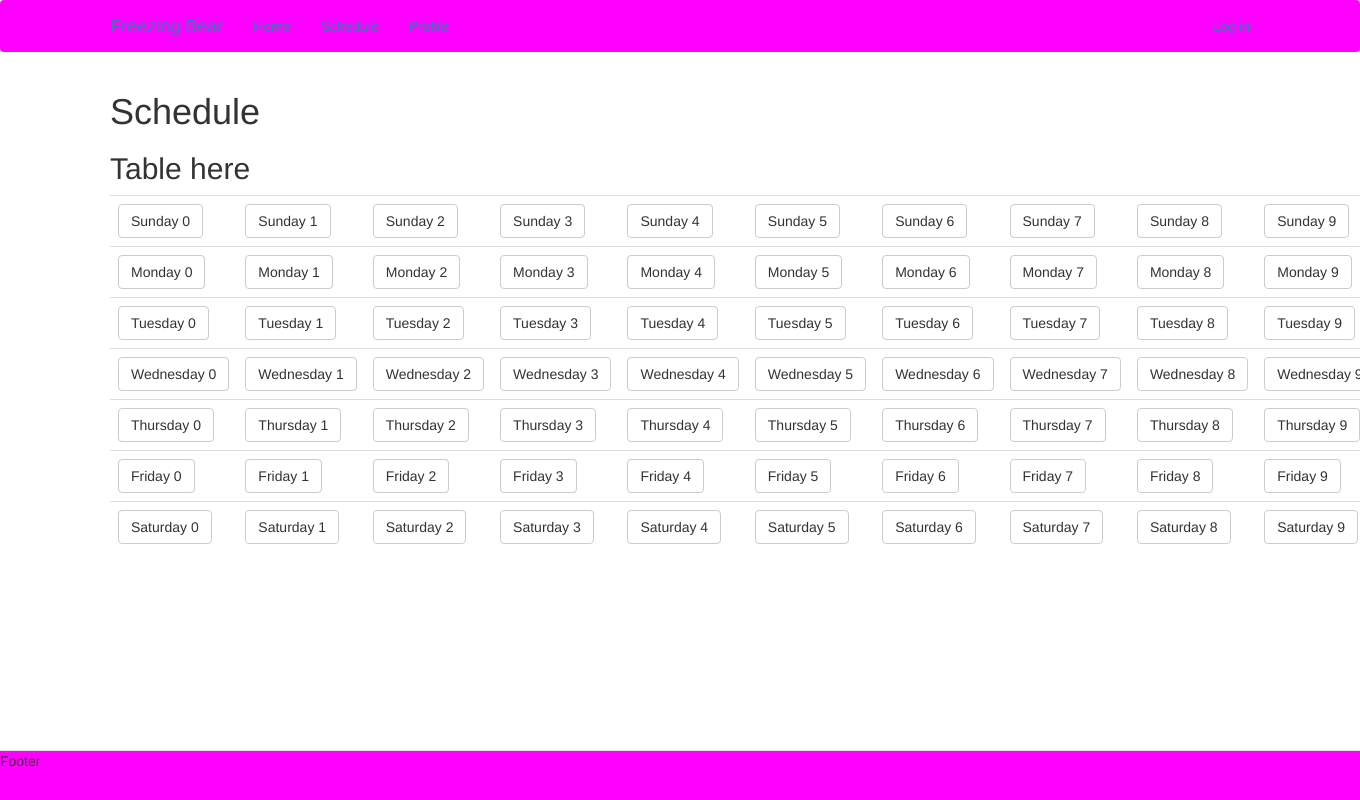
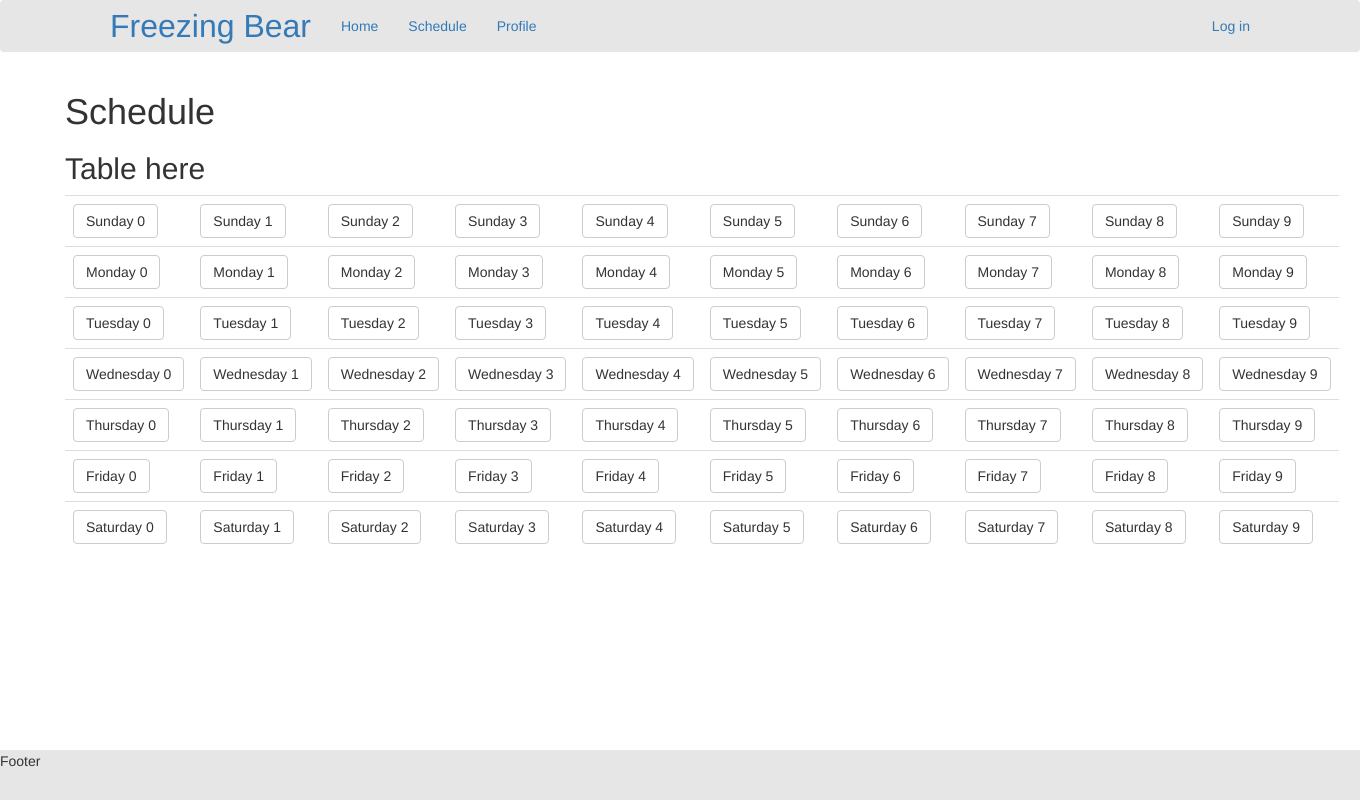
Before and after one commit to triggity/freezing-bear, a Django app: page /schedule/ in a window 1360 px wide. Run offline with Django 3.2, Linux system fonts and the light colour scheme; some libraries are stand-ins or nearby versions.

Commit message:
first changes to css

```diff
--- a/static/css/base.css
+++ b/static/css/base.css
@@ -2,6 +2,23 @@
   margin-top: 15px;
   color: rgb(153, 153, 153);
 }
-.navbar {
-	background-color: magenta;
+.navbar, .navbar-fixed-bottom {
+	background-color: #E6E6E6;
 }
+.navbar-brand {
+	font-size: 24pt;
+}
+#content.container {
+	margin-left: 50px;
+	margin-right: 50px;
+}
+/* login page */
+.form-signin {
+	width: 251px;
+	text-align: center;
+	margin-left: auto;
+	margin-right: auto;
+}
+.btn.btn-lg.btn-primary.btn-block {
+	margin-top: 20px;
+}
```
